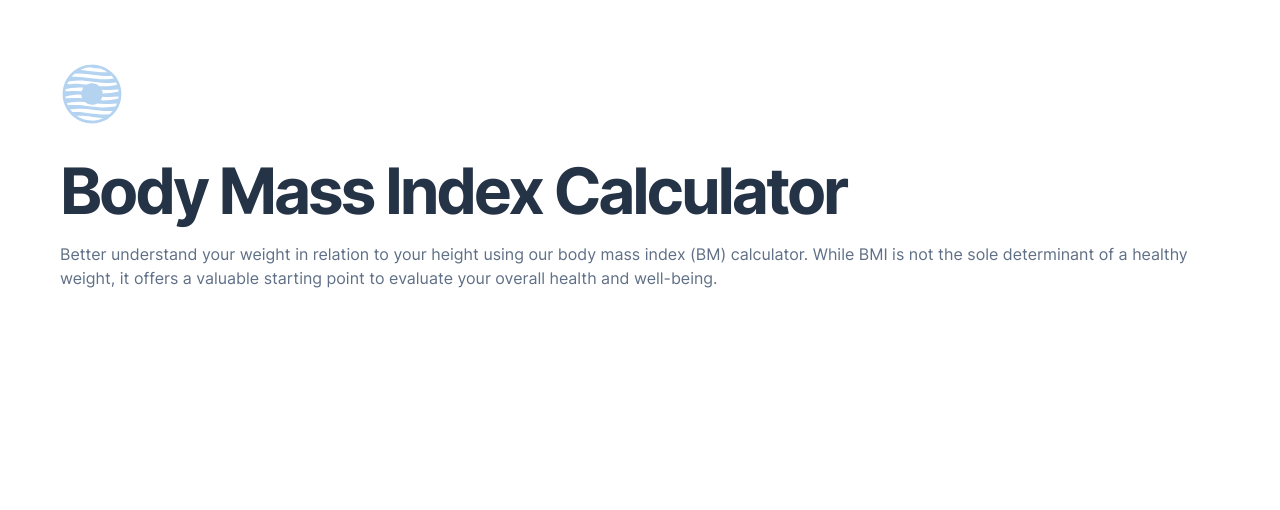
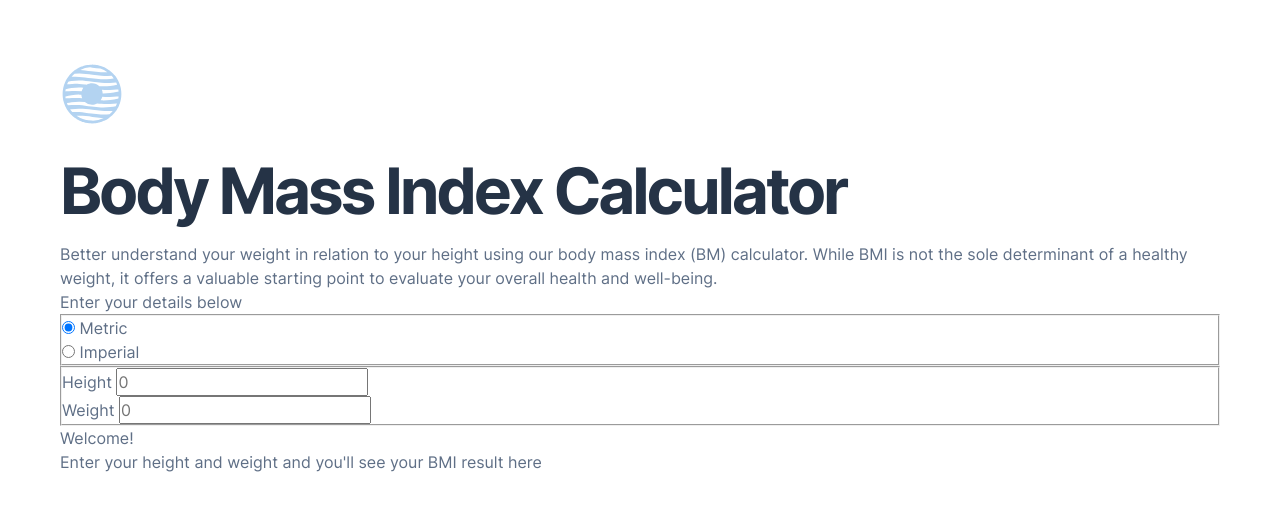
Before and after one commit to karolbanat/fem-svelte-bmi-calculator, a Svelte app: page / in a window 1280 px wide. Shown: the top 510 px of the page. Built offline with nearby package versions, Linux system fonts and the light colour scheme.

Commit message:
BMI form outline

```diff
--- a/src/App.svelte
+++ b/src/App.svelte
@@ -1,4 +1,5 @@
 <script lang="ts">
+	import BMIForm from './lib/BMIForm.svelte';
 	import Navigation from './lib/Navigation.svelte';
 </script>
 
@@ -14,6 +15,7 @@
 			</p>
 		</div>
 	</div>
+	<BMIForm />
 </header>
 <main></main>
 
--- /dev/null
+++ b/src/lib/BMIForm.svelte
@@ -0,0 +1,40 @@
+<script lang="ts">
+	let unit: 'metric' | 'imperial' = 'metric';
+</script>
+
+<form>
+	<p class="form-heading">Enter your details below</p>
+
+	<fieldset>
+		<div class="custom-radio-input">
+			<input type="radio" name="measurement-unit" id="metric" checked={unit === 'metric'} />
+			<label for="metric">
+				<span>Metric</span>
+			</label>
+		</div>
+		<div class="custom-radio-input">
+			<input type="radio" name="measurement-unit" id="imperial" checked={unit === 'imperial'} />
+			<label for="imperial">
+				<span>Imperial</span>
+			</label>
+		</div>
+	</fieldset>
+
+	<fieldset>
+		<div>
+			<label for="height">Height</label>
+			<input type="number" min="0" step="1" placeholder="0" id="height" />
+		</div>
+		<div>
+			<label for="weight">Weight</label>
+			<input type="number" min="0" step="1" placeholder="0" id="weight" />
+		</div>
+	</fieldset>
+
+	<output>
+		<p>Welcome!</p>
+		<p>Enter your height and weight and you'll see your BMI result here</p>
+	</output>
+</form>
+
+<style></style>
```
